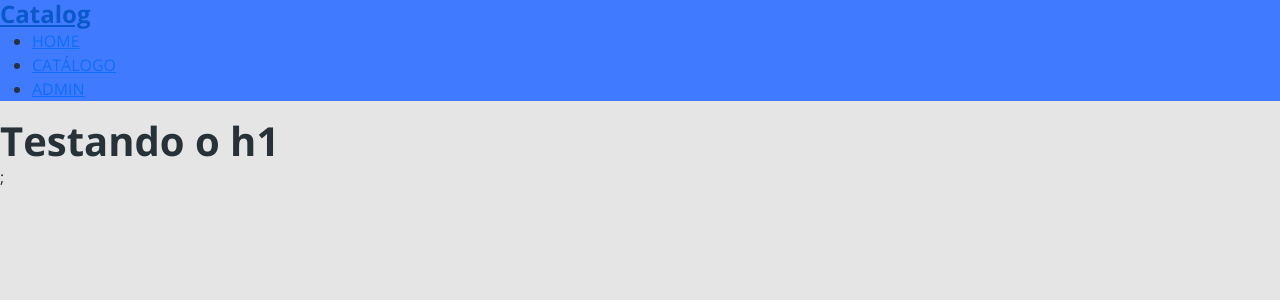
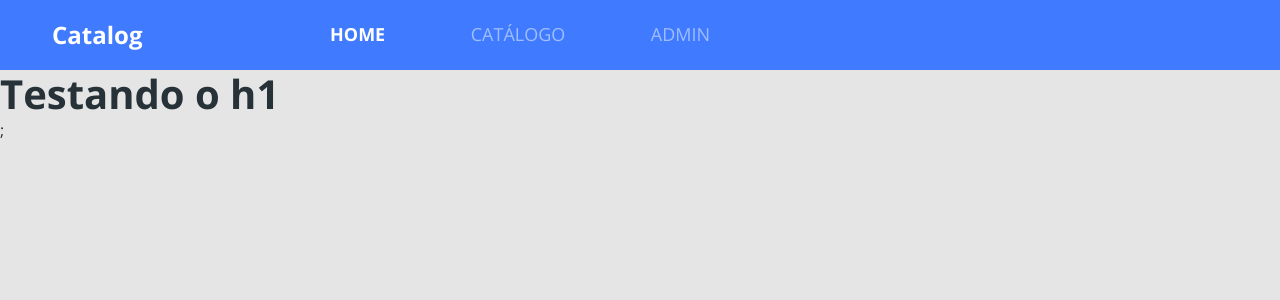
Before and after one commit to lanroo/bds-dscatalog, a React (Create React App) app in the folder frontweb/: page / in a window 1280 px wide. Shown: the top 300 px of the page. Built offline with nearby package versions, Linux system fonts and the light colour scheme.

Commit message:
navbar created

```diff
--- a/frontweb/package.json
+++ b/frontweb/package.json
@@ -3,6 +3,7 @@
   "version": "0.1.0",
   "private": true,
   "dependencies": {
+    "@popperjs/core": "^2.11.8",
     "@testing-library/jest-dom": "^5.11.4",
     "@testing-library/react": "^11.1.0",
     "@testing-library/user-event": "^12.1.10",
--- a/frontweb/src/App.css
+++ b/frontweb/src/App.css
@@ -11,3 +11,8 @@
     font-weight: 700;
     margin-bottom: 0;
 }
+
+a, a:hover {
+    text-decoration: none;
+    color: unset;
+}
--- a/frontweb/src/components/Navbar/index.tsx
+++ b/frontweb/src/components/Navbar/index.tsx
@@ -1,14 +1,34 @@
+import './styles.css';
+import '@popperjs/core';
+import 'bootstrap/dist/js/bootstrap.bundle.min.js';
+
+
 function Navbar() {
   return (
-    <nav className="bg-primary">
-      <div>
-        <a href="link">
+    <nav className="navbar navbar-expand-md navbar-dark bg-primary main-nav">
+      <div className="container-fluid">
+        <a href="link" className="nav-logo-text">
           <h4>Catalog</h4>
         </a>
-        <div>
-          <ul>
+
+        <button
+          className="navbar-toggler"
+          type="button"
+          data-bs-toggle="collapse"
+          data-bs-target="#dscatalog-navbar"
+          aria-controls="dscatalog-navbar"
+          aria-expanded="false"
+          aria-label="Toggle navigation"
+        >
+          <span className="navbar-toggler-icon"></span>
+        </button>
+
+        <div className="collapse navbar-collapse" id="dscatalog-navbar" >
+          <ul className="navbar-nav offset-md-2 main-menu">
             <li>
-              <a href="link">HOME</a>
+              <a href="link" className="active">
+                HOME
+              </a>
             </li>
             <li>
               <a href="link">CATÁLOGO</a>
--- /dev/null
+++ b/frontweb/src/components/Navbar/styles.css
@@ -0,0 +1,27 @@
+
+
+.main-nav {
+   padding-left: 40px !important;
+   min-height: 70px;
+}
+
+.nav-logo-text, .nav-logo-text:hover {
+    color: #FFF;
+}
+
+.main-menu {
+    display:flex;
+    font-size:18px;
+    width:380px;
+    justify-content: space-between;
+}
+.main-menu a {
+    color:rgba(255, 255, 255, 0.5);
+ }
+ .main-menu a:hover {
+    color: #fff;;
+ }
+ .main-menu a.active {
+    color: #fff;
+    font-weight: bold;
+ }
```
Also changed, not shown: 1 other file (tests, documents, lock files or other folders).
